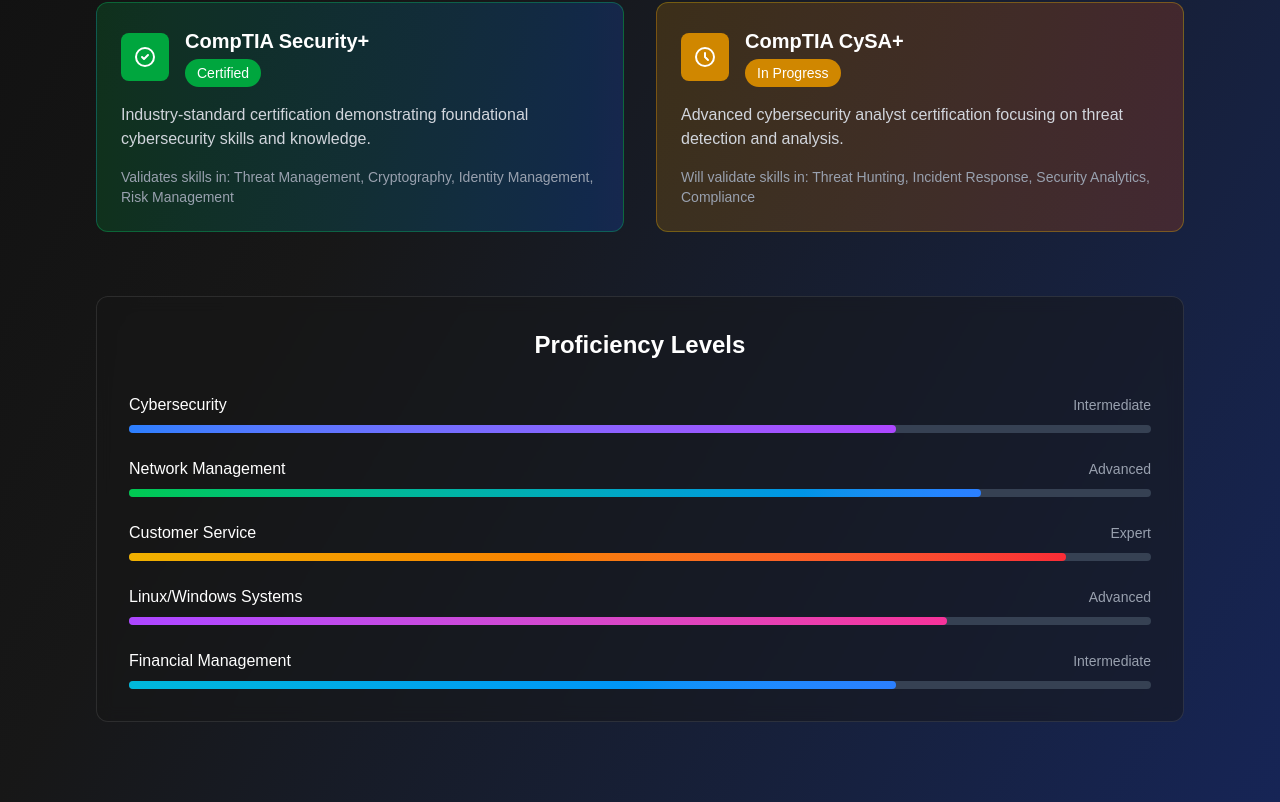
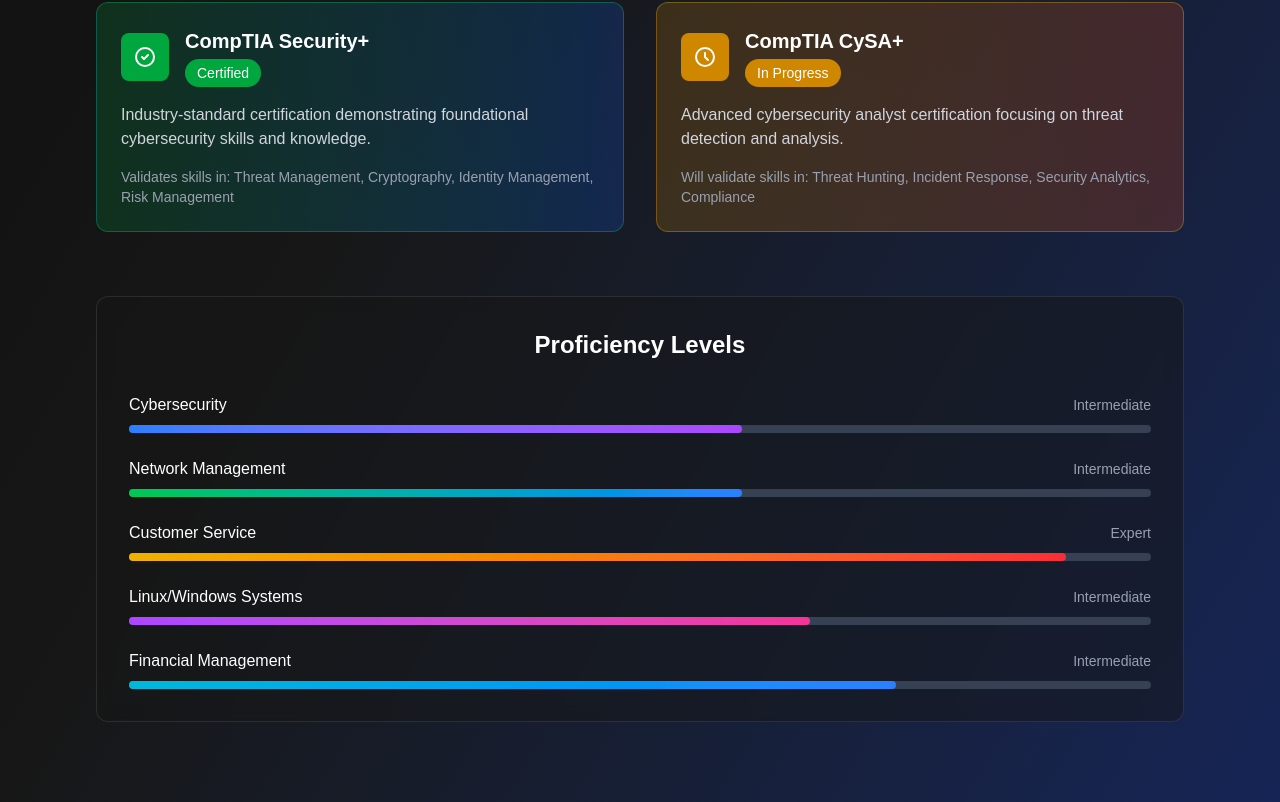
Before and after one commit to snugglebomb/Spencer-s-Website-, a Next.js app: page /skills in a window 1280 px wide. Shown: the part 1457-2259 px from the top of the page. Built offline with nearby package versions, Linux system fonts and the light colour scheme.

Commit message:
Proficiency Level fix

```diff
--- a/src/app/skills/page.tsx
+++ b/src/app/skills/page.tsx
@@ -225,17 +225,17 @@
                 <span className="text-gray-400 text-xs sm:text-sm">Intermediate</span>
               </div>
               <div className="w-full bg-gray-700 rounded-full h-2">
-                <div className="bg-gradient-to-r from-blue-500 to-purple-500 h-2 rounded-full w-3/4 transition-all duration-1000 ease-out"></div>
+                <div className="bg-gradient-to-r from-blue-500 to-purple-500 h-2 rounded-full w-3/5 transition-all duration-1000 ease-out"></div>
               </div>
             </div>
 
             <div>
               <div className="flex justify-between items-center mb-2">
                 <span className="text-white font-medium text-sm sm:text-base">Network Management</span>
-                <span className="text-gray-400 text-xs sm:text-sm">Advanced</span>
+                <span className="text-gray-400 text-xs sm:text-sm">Intermediate</span>
               </div>
               <div className="w-full bg-gray-700 rounded-full h-2">
-                <div className="bg-gradient-to-r from-green-500 to-blue-500 h-2 rounded-full w-5/6 transition-all duration-1000 ease-out"></div>
+                <div className="bg-gradient-to-r from-green-500 to-blue-500 h-2 rounded-full w-3/5 transition-all duration-1000 ease-out"></div>
               </div>
             </div>
 
@@ -252,10 +252,10 @@
             <div>
               <div className="flex justify-between items-center mb-2">
                 <span className="text-white font-medium text-sm sm:text-base">Linux/Windows Systems</span>
-                <span className="text-gray-400 text-xs sm:text-sm">Advanced</span>
+                <span className="text-gray-400 text-xs sm:text-sm">Intermediate</span>
               </div>
               <div className="w-full bg-gray-700 rounded-full h-2">
-                <div className="bg-gradient-to-r from-purple-500 to-pink-500 h-2 rounded-full w-4/5 transition-all duration-1000 ease-out"></div>
+                <div className="bg-gradient-to-r from-purple-500 to-pink-500 h-2 rounded-full w-2/3 transition-all duration-1000 ease-out"></div>
               </div>
             </div>
 
```
